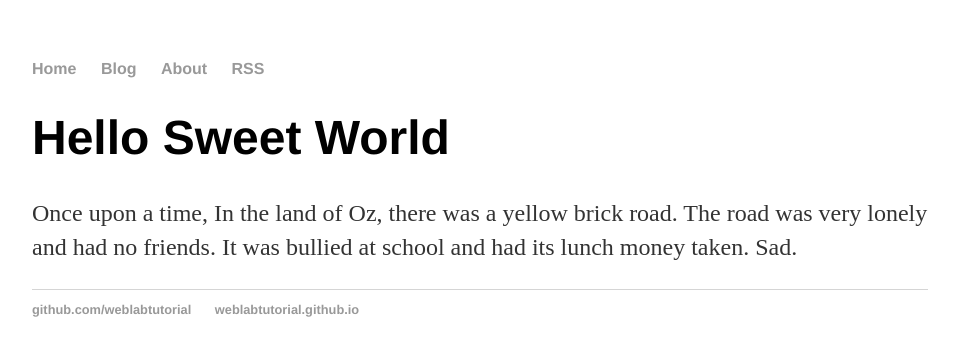
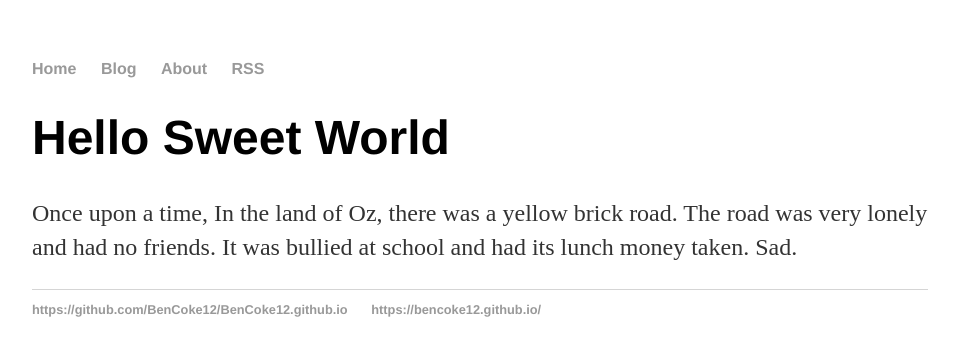
Before and after one commit to BenCoke12/BenCoke12.github.io, a Jekyll site: the page built from index.html, in a window 1280 px wide. Shown: the top 356 px of the page, without its empty margins (160-1119 px from the left). Built offline with Jekyll 4.4.1, drawn with Linux system fonts in a browser that asks for light colours.

Commit message:
Update default.html

```diff
--- a/_layouts/default.html
+++ b/_layouts/default.html
@@ -20,8 +20,8 @@
     </div>
     <footer>
       <ul>
-        <li><a href="https://github.com/weblabtutorial">github.com/weblabtutorial</a></li>
-        <li><a href="https://weblabtutorial.github.io">weblabtutorial.github.io</a></li>
+        <li><a href="https://github.com/BenCoke12/BenCoke12.github.io">https://github.com/BenCoke12/BenCoke12.github.io</a></li>
+        <li><a href="https://bencoke12.github.io/">https://bencoke12.github.io/</a></li>
       </ul>
     </footer>
   </body>
```
